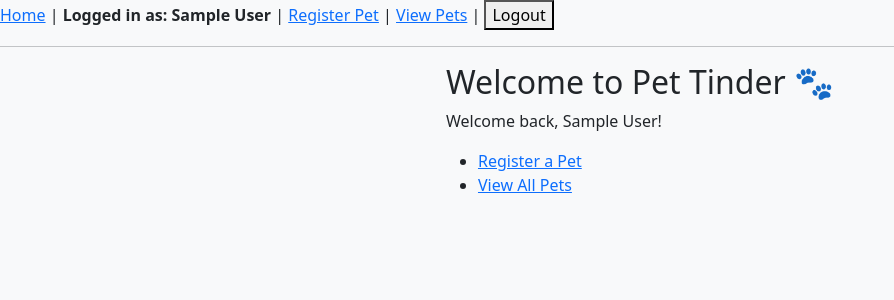
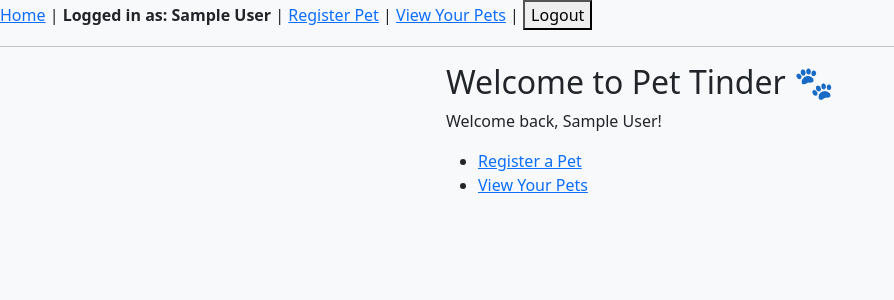
Before and after one commit to idabidit/DIS_project_june, a Flask app: page / in a window 1280 px wide. Shown: the top 300 px of the page, without its empty margins (0-894 px from the left). Run offline with Flask 3, Linux system fonts and the light colour scheme; the visitor is signed in with stand-in values (Sample User, id 1); some libraries are stand-ins or nearby versions.

Commit message:
Edited some text

```diff
--- a/app/templates/home.html
+++ b/app/templates/home.html
@@ -6,7 +6,7 @@
   <p>Welcome back, {{ session.get('caretaker_name') }}!</p>
   <ul>
     <li><a href="{{ url_for('main.register_pet') }}">Register a Pet</a></li>
-    <li><a href="{{ url_for('main.view_owned_pets') }}">View All Pets</a></li>
+    <li><a href="{{ url_for('main.view_owned_pets') }}">View Your Pets</a></li>
   </ul>
 {% else %}
   <p>Please register or log in as a caretaker to begin.</p>
--- a/app/templates/layout.html
+++ b/app/templates/layout.html
@@ -14,7 +14,7 @@
     {% if session.get('caretaker_id') %}
       <strong>Logged in as: {{ session.get('caretaker_name') }}</strong> |
       <a href="{{ url_for('main.register_pet') }}">Register Pet</a> |
-      <a href="{{ url_for('main.view_owned_pets') }}">View Pets</a> |
+      <a href="{{ url_for('main.view_owned_pets') }}">View Your Pets</a> |
       <form action="{{ url_for('main.logout_caretaker') }}" method="get" style="display:inline;">
         <button type="submit">Logout</button>
       </form>
--- a/app/templates/view_owned_pets.html
+++ b/app/templates/view_owned_pets.html
@@ -25,7 +25,7 @@
             Gender: {{ pet[5] }}<br>
             Species: {{ pet[6] }}<br>
             <em>{{ pet[3] }}</em>
-            <h6> Prferences </h6>
+            <h6> Preferences </h6>
             Gender: {{ pet[7] }}<br>
             Species: {{ pet[8] }}<br>
           </p>
```
